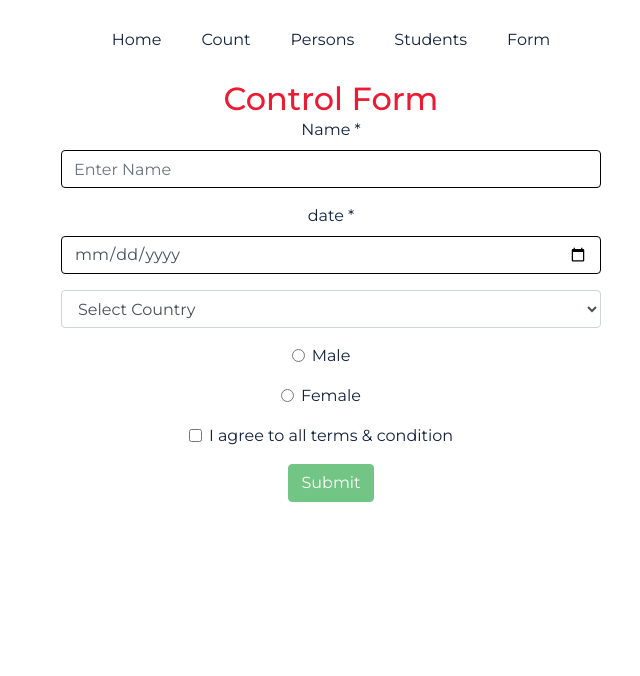
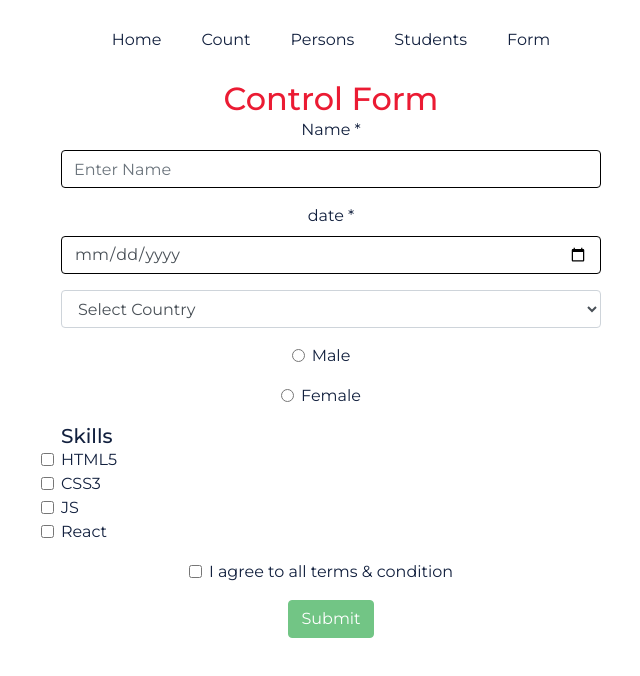
Before and after one commit to jakdev047/react-base-concept, a React (Create React App) app: page /control-form in a window 1280 px wide. Shown: the top 676 px of the page, without its empty margins (309-949 px from the left). Built offline with nearby package versions, Linux system fonts and the light colour scheme.

Commit message:
multiple checkbox

```diff
--- a/src/components/CheckkboxForm/CheckkboxForm.js
+++ b/src/components/CheckkboxForm/CheckkboxForm.js
@@ -14,7 +14,7 @@ const CheckkboxForm = props => {
 CheckkboxForm.propTypes = {
   name: PropTypes.string.isRequired,
   type: PropTypes.string.isRequired,
-  value: PropTypes.bool,
+  // value: PropTypes.bool,
   onChange: PropTypes.func.isRequired
 }
 
--- a/src/pages/ControlForm.js
+++ b/src/pages/ControlForm.js
@@ -13,6 +13,7 @@ class ControlForm extends Component {
             birthday: '',
             country: '',
             gender: '',
+            skills:[],
             agree: false,
             errorsValues: {}
         };
@@ -22,6 +23,20 @@ class ControlForm extends Component {
         this.setState({
             [e.target.name]: e.target.value
         })
+    }
+
+    handleSkills = e => {
+        if(e.target.checked) {
+            this.setState({
+                skills: [...this.state.skills, e.target.value]
+            });
+        }
+        else {
+            const newSkill = this.state.skills.filter(skill=> skill !== e.target.value);
+            this.setState({
+                skills: newSkill
+            });
+        }
     }
 
      // validate
@@ -57,6 +72,7 @@ class ControlForm extends Component {
                 birthday: this.state.birthday,
                 country: this.state.country,
                 gender: this.state.gender,
+                skills: this.state.skills,
                 agree: this.state.agree
             };
 
@@ -67,6 +83,7 @@ class ControlForm extends Component {
                 birthday: '',
                 country: '',
                 gender: '',
+                skills:[],
                 agree: false,
                 errorsValues: {}
             });
@@ -136,9 +153,26 @@ class ControlForm extends Component {
                                     }
                                 </div>
 
-                                <CheckkboxForm name="agree" checked={this.state.agree} onChange={this.changeHandler}>
+                                <div className="form-group text-left">
+                                    <h5>Skills</h5>
+
+                                    <input className="form-check-input" type="checkbox" name="skills" value='HTML5' checked={this.state.skills.includes('HTML5')}
+                                    onChange={(e) => this.handleSkills(e)}/>  HTML5   <br/>
+                                    <input className="form-check-input" type="checkbox" name="skills" value='CSS3' checked={this.state.skills.includes('CSS3')}
+                                    onChange={(e) => this.handleSkills(e)} /> CSS3  <br/>
+                                    <input className="form-check-input" type="checkbox" name="skills" value='JS' checked={this.state.skills.includes('JS')}
+                                    onChange={(e) => this.handleSkills(e)} /> JS   <br/>
+                                    <input className="form-check-input" type="checkbox" name="skills" value='React' checked={this.state.skills.includes('React')}
+                                    onChange={(e) => this.handleSkills(e)} /> React <br/>
+                                </div>
+
+                                <div className="form-group">
+                                    <input className="form-check-input" type="checkbox" name="agree"  checked={this.state.agree} onChange={this.changeHandler} /> I agree to all terms & condition
+                                </div>
+
+                                {/* <CheckkboxForm name="agree" checked={this.state.agree} onChange={this.changeHandler}>
                                     I agree to all terms & condition
-                                </CheckkboxForm>
+                                </CheckkboxForm> */}
 
                                 <div className="form-group">
                                     <button type="submit" className="btn btn-success" disabled={!this.state.agree}>Submit</button>
```
